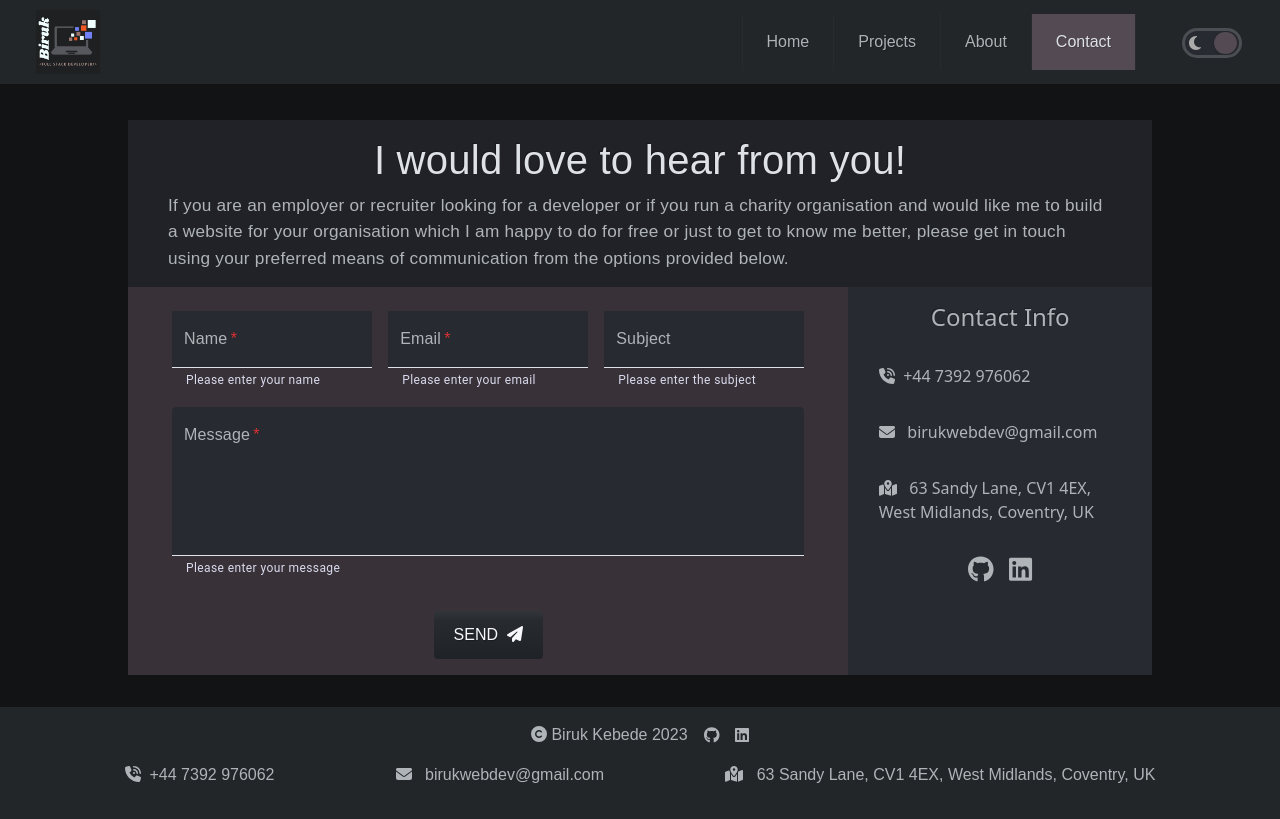
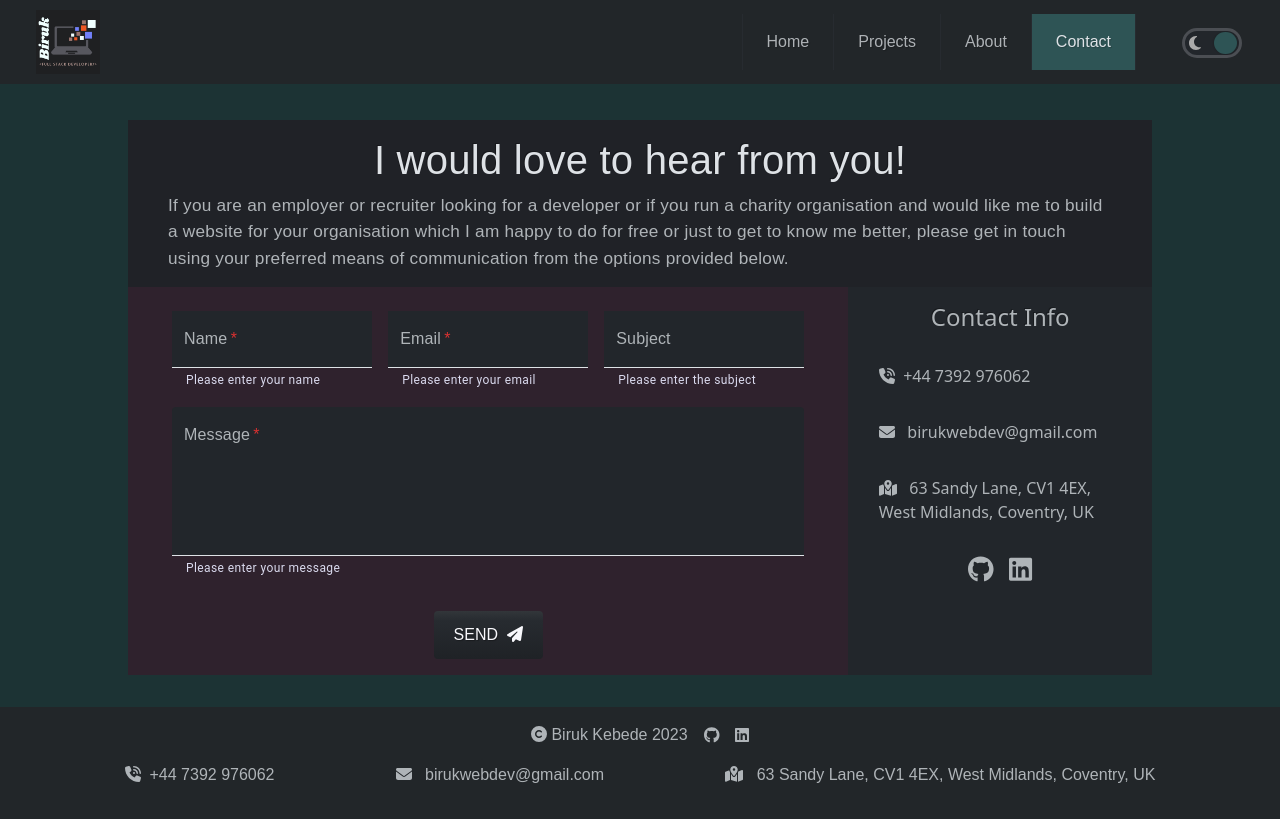
Before and after one commit to Know-Thyself/next-portfolio, a Next.js app: page /contact in a window 1280 px wide. Built offline with nearby package versions, Linux system fonts and the light colour scheme.

Commit message:
experimenting with non-traditional dark theme

```diff
--- a/styles/about.module.css
+++ b/styles/about.module.css
@@ -11,7 +11,7 @@
 }
 
 .about-section {
-    background-color: var(--primary-bg);
+    /* background-color: var(--primary-bg); */
     font-family: var(--secondary-font-family);
     display: flex;
     flex-direction: column;
@@ -64,7 +64,7 @@
 .skills-section {
     width: 100%;
     text-align: center;
-    background-color: var(--complementary-bg);
+    background-color: var(--tertiary-bg);
     color: var(--secondary-text-color);
     padding: 1rem 0;
 }
@@ -114,6 +114,8 @@
     font-size: 0.65rem;
     background-color: black;
     background-color: var(--header-bg);
+    background-color: var(--tertiary-bg);
+    background-color: var(--complementary-bg);
     border-bottom: 2px solid var(--complementary-bg);
     margin: auto 1rem;
     height: 3rem;
@@ -178,7 +180,8 @@
         height: 65px;
     }
 
-    .skills-section h1 {
+    .skills-section h1,
+    .skills-section p {
         text-align: center;
     }
 
@@ -213,12 +216,6 @@
 }
 
 @media screen and (min-width: 900px) {
-    .main {
-        background-color: var(--tertiary-bg);
-        background-color: var(--primary-bg);
-        background-color: var(--secondary-bg);
-    }
-
     .about-section {
         flex-direction: row;
         justify-content: center;
@@ -232,10 +229,14 @@
 
     .skills-section {
         background-color: var(--primary-bg);
+    }
+
+    .skill-card {
+        background-color: var(--tertiary-bg);
         background-color: var(--secondary-bg);
     }
 
-    .skill-card {
+    .skill-card h6 {
         background-color: var(--tertiary-bg);
     }
 
--- a/styles/contact.module.css
+++ b/styles/contact.module.css
@@ -6,7 +6,7 @@
     top: 0;
     left: 0;
     bottom: 0;
-    padding-top: 84px;
+    padding-top: 74px;
     padding-bottom: 12rem;
     background-color: var(--primary-bg);
     color: var(--secondary-text-color);
--- a/styles/globals.css
+++ b/styles/globals.css
@@ -70,10 +70,8 @@ a {
 
 [data-theme='dark'] {
     --header-bg: #1E2024;
+    --header-bg: #1d2022;
     --header-bg: #1B1F22;
-    --header-bg: #1d2022;
-
-    --header-bg: #2B4448;
     --header-bg: #222629;
 
     --primary-bg: #1a1a1d;
@@ -98,44 +96,76 @@ a {
     --primary-bg: #181b1d;
     --primary-bg: #111315;
 
-    --secondary-bg: #590829;
-    --secondary-bg: #422a33;
-    --secondary-bg: #4f1e2b;
-    --secondary-bg: #3e1d2e;
-    --secondary-bg: #4a0127;
-    --secondary-bg: #35121F;
-    --secondary-bg: #381523;
+    --primary-bg: #312C35;
+    --primary-bg: #383238;
+    --primary-bg: #25274d;
+
+    --primary-bg: #59253a;
+    --primary-bg: #491a2f;
+    --primary-bg: #46344e;
+    --primary-bg: #2f4454;
+    --primary-bg: #1f2833;
+    --primary-bg: #242582;
+    --primary-bg: #05386b;
+    --primary-bg: #190061;
+
+    --primary-bg: #2c3531;
+    --primary-bg: #24305e;
+    --primary-bg: #2f222d;
+    --primary-bg: #1f2833;
+    --primary-bg: #1c3334;
+
 
     --secondary-bg: #2f4454;
     --secondary-bg: #44318d;
     --secondary-bg: #374785;
-    --secondary-bg: #a16e83;
     --secondary-bg: #46344e;
-    /* maybe */
+
     --secondary-bg: #644e5b;
     --secondary-bg: #2e151b;
     --secondary-bg: #2f1b25;
-    --secondary-bg: #491a2f;
-    --secondary-bg: #2f222d;
 
-    --secondary-bg: #763626;
     --secondary-bg: #336b87;
     --secondary-bg: #375e97;
     --secondary-bg: #5d535e;
     --secondary-bg: #383238;
 
+    --secondary-bg: #491a2f;
+    --secondary-bg: #4a0127;
+    --secondary-bg: #590829;
+    --secondary-bg: #35121F;
+    --secondary-bg: #3e1d2e;
+    --secondary-bg: #5E2430;
+    --secondary-bg: #381523;
+    --secondary-bg: #1E2024;
+    --secondary-bg: #352C30;
+
+
+    --secondary-bg: #1C3429;
+    --secondary-bg: #1e2025;
+    --secondary-bg: #64485c;
+
+    --secondary-bg: #463240;
+    --secondary-bg: #242582;
+    --secondary-bg: #3a3c8f;
+    --secondary-bg: #1a1a1d;
+    --secondary-bg: #1f2833;
+    --secondary-bg: #491a2f;
+
+    --secondary-bg: #2f222d;
+
     --tertiary-bg: #323538;
     --tertiary-bg: #31353a;
     --tertiary-bg: #2a2f33;
     --tertiary-bg: #1F1E24;
+    --tertiary-bg: #1d1f23;
     --tertiary-bg: #202227;
 
-    --complementary-bg: #4D4D4D;
-    --complementary-bg: #3E3E3E;
-    --complementary-bg: #3a3f44;
-    --complementary-bg: #2B2F36;
-    --complementary-bg: #343A3E;
-    --complementary-bg: #272B30;
+
+    /* --tertiary-bg: #383238;
+    --tertiary-bg: #2a2f33;
+    --tertiary-bg: #282828; */
+
 
     --complementary-bg: #626D71;
     --complementary-bg: #5a5560;
@@ -148,6 +178,27 @@ a {
     --complementary-bg: #3d4049;
     --complementary-bg: #2a3132;
     --complementary-bg: #282a31;
+
+    --complementary-bg: #383238;
+    --complementary-bg: #553d67;
+    --complementary-bg: #322d32;
+    --complementary-bg: #282828;
+    --complementary-bg: #2a2f33;
+
+    --complementary-bg: #222F24;
+    /* first complementary */
+    --complementary-bg: #4D4D4D;
+    --complementary-bg: #272B30;
+    --complementary-bg: #343A3E;
+
+    /* second complementary */
+
+    --complementary-bg: #3E3E3E;
+    --complementary-bg: #381523;
+    --complementary-bg: #1E2024;
+    --complementary-bg: #2B2F36;
+    --complementary-bg: #3a3f44;
+    --complementary-bg: #22262b;
 
     --project-container-hover: #373D43;
     --project-container-hover: #1e2025;
@@ -175,6 +226,9 @@ a {
     --active-nav-link: #9B786F;
     --active-nav-link: #5d535e;
     --active-nav-link: #534a53;
+
+    --active-nav-link: #443842;
+    --active-nav-link: #2E5455;
     --toggle-btn: #4B4E53;
     --radio-btn: #4B4E53;
     --read-more: #3a9bdc;
--- a/styles/header.module.css
+++ b/styles/header.module.css
@@ -140,9 +140,7 @@
     }
 
     .menu__box {
-        background-color: var(--menu-box-bg);
-        background-color: var(--active-nav-link);
-        background-color: var(--complementary-bg);
+        background-color: var(--secondary-bg);
         width: 100%;
     }
 
--- a/styles/home.module.css
+++ b/styles/home.module.css
@@ -115,10 +115,11 @@
 
 @media screen and (min-width: 1124px) {
     .home {
-        padding-top: 7rem;
-        padding-bottom: 9rem;
+        padding-top: 7.5rem;
+        padding-bottom: 9.25rem;
         background-color: var(--active-nav-link);
         background-color: var(--secondary-bg);
+        background-color: var(--primary-bg);
     }
 
     .hero {
```
Also changed, not shown: styles/projects.module.css (+5 -4 lines).
